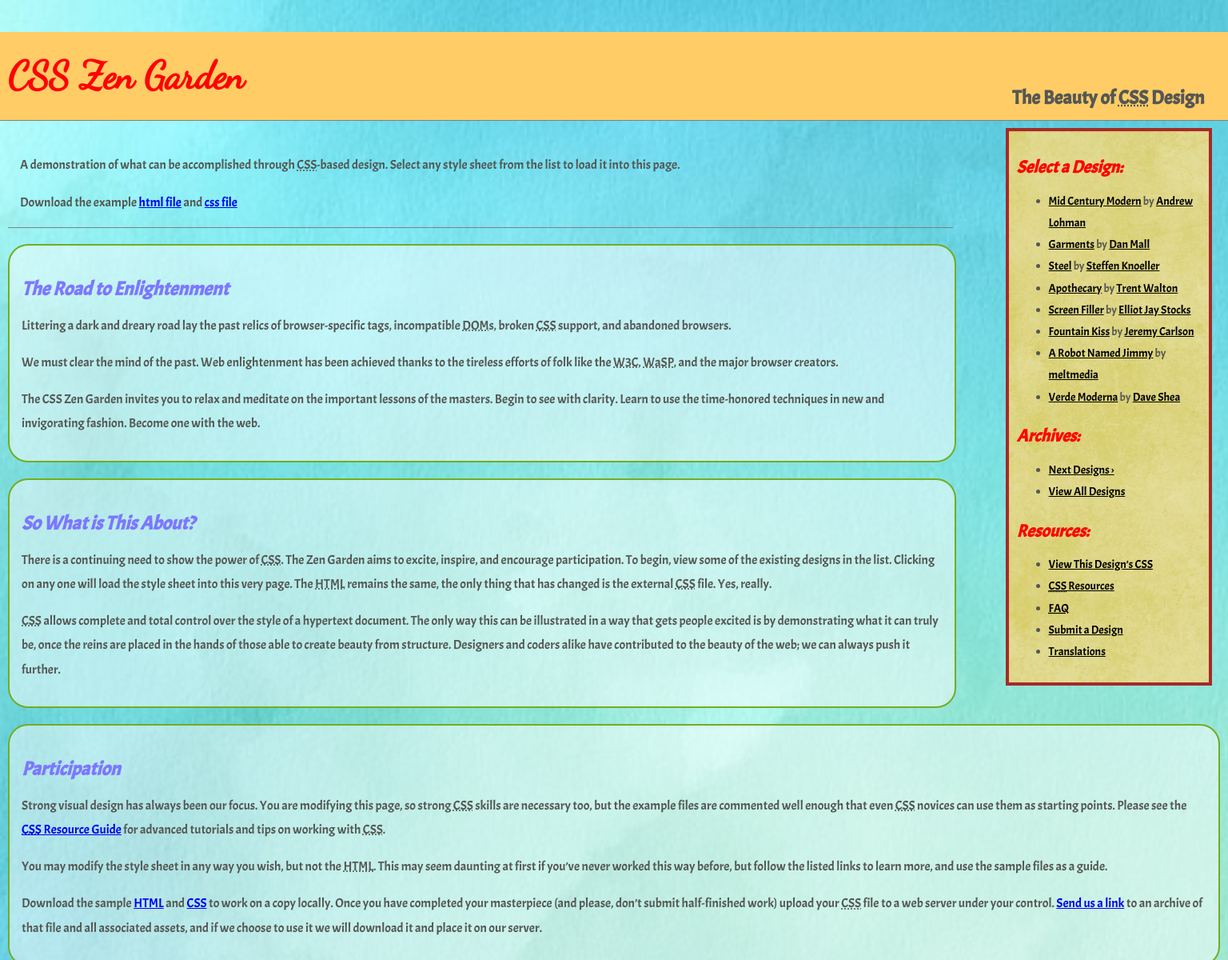
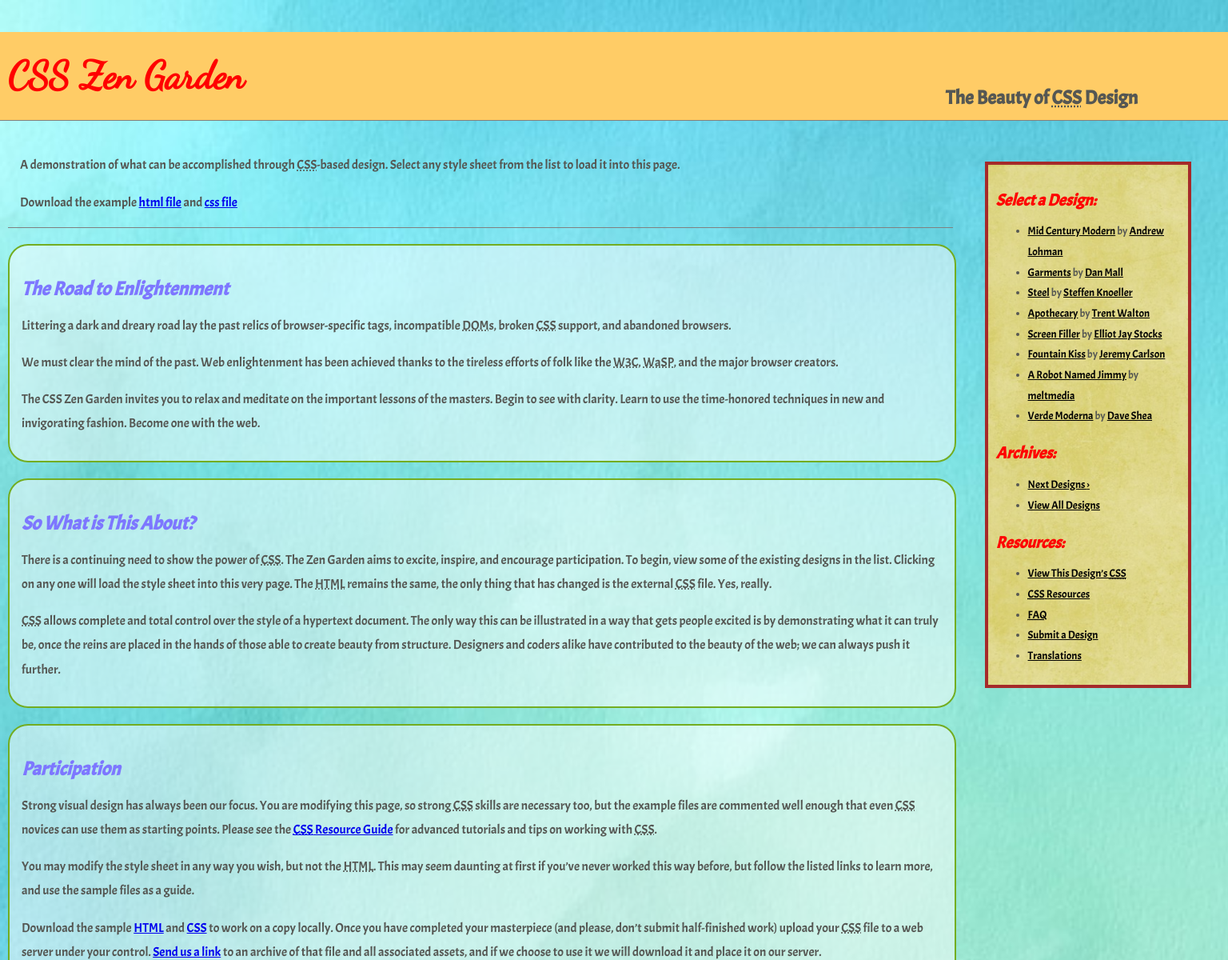
Before and after one commit to Supaphol/Supaphol.github.io, a plain HTML site: page csszengarden/index.html in a window 1536 px wide. Shown: the top 1200 px of the page at 80% size. Drawn offline with Linux system fonts and the light colour scheme.

Commit message:
adjust screen
adjust screen by media query

```diff
--- a/csszengarden/style.css
+++ b/csszengarden/style.css
@@ -1,19 +1,20 @@
 
 @import url('https://fonts.googleapis.com/css?family=Acme|Dancing+Script');
+
 
 body {
 	font: 78% ;
 	line-height: 1.88889;
 	color: #555753;
-	background: rgba(255,230,179,0.5);
+	background: rgba(255,230,179,0.5) ;
 	text-align: 10px;
 	margin: 0;
 	padding: 0;
 	min-width: 1240px;
 
+
 }
 
-/* */
 h1{
 	font-size: 3em;
 
@@ -35,9 +36,9 @@ h1:hover ,h1:focus{
 
 h2{
 	position: absolute;
-	top: 40px;
-	right: 20px;
-	width: 250px;
+	top: 2%;
+	right: 3%;
+	width: 20%;
 	-webkit-animation: focus-in-expand 0.8s cubic-bezier(0.250, 0.460, 0.450, 0.940) 0.7s both;
 	        animation: focus-in-expand 0.8s cubic-bezier(0.250, 0.460, 0.450, 0.940) 0.7s both;
 }
@@ -53,7 +54,11 @@ a:hover {
 	color: magenta;
 }
 
-
+@media only screen and (min-width: 2000px) {
+  body {
+    background-color: lightblue;
+  }
+}
 /*  text  */
 #css-zen-garden{
 	position: relative;
@@ -82,25 +87,19 @@ a:hover {
   		border: 2px solid #73AD21;
 
 }
-.participation , .benefits ,.requirements{
-		margin: 10px 10px 20px 10px;
-		padding: 15px;
-		background : rgba(255,255,255,0.5);
-		border-radius: 25px;
-  		border: 2px solid #73AD21;
-}
+
 
 /* side bar*/
 
 .sidebar {
-	min-width: 200px;
+	min-width: 15%;
 	max-width: 15%;
 	position: absolute;
-	top: 120px;
+	top: 8%;
 	padding: 10px;
-	right: 20px;
+	right: 3%;
 	width: 15%;
-	font-size: 90%;
+	font-size: 85%;
 	background-image: url(sidebar-bg.jpg) ;
 	/*image from https://cdn.pixabay.com/photo/2016/12/18/02/41/background-1914910_960_720.jpg*/
 	background-size: cover;
@@ -147,9 +146,35 @@ footer {
 footer a:link, footer a:visited {
 	margin-right: 20px;
 	}
+.participation , .benefits ,.requirements{
+		margin: 10px 10px 20px 10px;
+		padding: 15px;
+		background : rgba(255,255,255,0.5);
+		border-radius: 25px;
+  		border: 2px solid #73AD21;
+}
+
+@media only screen and (min-width: 1300px) {
+.participation{
+		width: 75%;
+		margin: 10px 10px 20px 10px;
+		padding: 15px;
+		background : rgba(255,255,255,0.5);
+		border-radius: 25px;
+  		border: 2px solid #73AD21;
+  	}
+
+}
+
+@media only screen and (min-width: 2000px) {
+h2{
+	top: 0.5%;
+}
+
+}
 
 
-	/*  animation keyframe */
+/*  animation keyframe */
 
 	/* ----------------------------------------------
  * Generated by Animista on 2019-2-3 14:34:44
```
